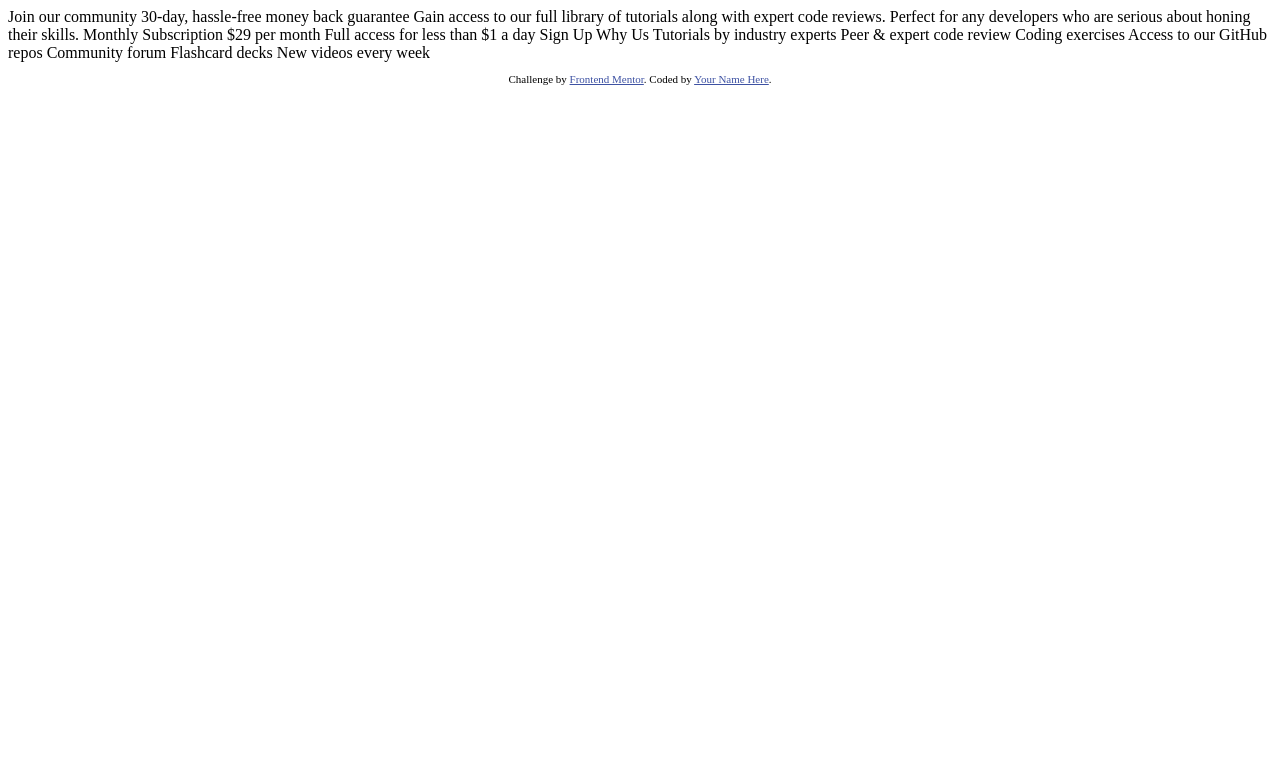
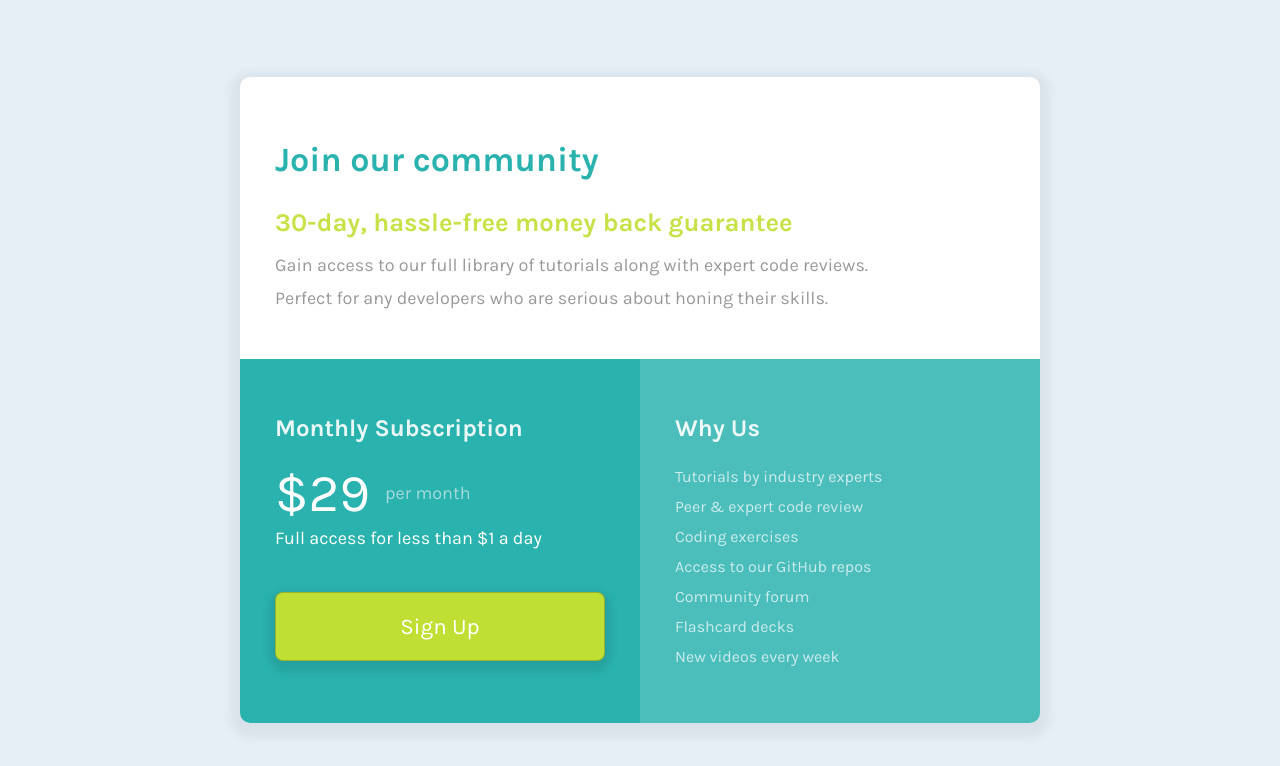
Before and after one commit to nhi-ngo/Frontend-Challenges, a plain HTML site: page single-price-grid-component-master/index.html in a window 1280 px wide. Drawn offline with Linux system fonts and the light colour scheme.

Commit message:
Completed files

```diff
--- a/single-price-grid-component-master/index.html
+++ b/single-price-grid-component-master/index.html
@@ -1,50 +1,45 @@
 <!DOCTYPE html>
 <html lang="en">
-<head>
-  <meta charset="UTF-8">
-  <meta name="viewport" content="width=device-width, initial-scale=1.0"> <!-- displays site properly based on user's device -->
+	<head>
+		<meta charset="UTF-8" />
+		<meta name="viewport" content="width=device-width, initial-scale=1.0" />
+		<link rel="icon" type="image/png" sizes="32x32" href="./images/favicon-32x32.png" />
+		<link rel="stylesheet" href="style.css" />
 
-  <link rel="icon" type="image/png" sizes="32x32" href="./images/favicon-32x32.png">
+		<title>Frontend Mentor | Single Price Grid Component</title>
+	</head>
+	<body>
+		<main>
 
-  <title>Frontend Mentor | Single Price Grid Component</title>
+			<section>
+				<h1>Join our community</h1>
+				<h2 class="text-yellow">30-day, hassle-free money back guarantee</h2>
+				<p class="text-gray">Gain access to our full library of tutorials along with expert code reviews.</p>
+				<p class="text-gray">Perfect for any developers who are serious about honing their skills.</p>
+			</section>
 
-  <!-- Feel free to remove these styles or customise in your own stylesheet 👍 -->
-  <style>
-    .attribution { font-size: 11px; text-align: center; }
-    .attribution a { color: hsl(228, 45%, 44%); }
-  </style>
-</head>
-<body>
-  Join our community
+			<div class="row">
+				<section class="cyan">
+					<h2>Monthly Subscription</h2>
+					<p class="faded"><span>&dollar;29</span> per month</p>
+					<p>Full access for less than &dollar;1 a day</p>
+					<button>Sign Up</button>
+        </section>
 
-  30-day, hassle-free money back guarantee
+				<section class="grayish-blue">
+					<h2>Why Us</h2>
+					<ul>
+						<li>Tutorials by industry experts</li>
+						<li>Peer &amp; expert code review</li>
+						<li>Coding exercises</li>
+						<li>Access to our GitHub repos</li>
+						<li>Community forum</li>
+						<li>Flashcard decks</li>
+						<li>New videos every week</li>
+					</ul>
+        </section>
+      </div>
 
-  Gain access to our full library of tutorials along with expert code reviews.
-  Perfect for any developers who are serious about honing their skills.
-
-  Monthly Subscription
-
-  &dollar;29 per month
-
-  Full access for less than &dollar;1 a day
-
-  Sign Up
-
-  Why Us
-
-  Tutorials by industry experts
-  Peer &amp; expert code review
-  Coding exercises
-  Access to our GitHub repos
-  Community forum
-  Flashcard decks
-  New videos every week
-
-  <footer>
-    <p class="attribution">
-      Challenge by <a href="https://www.frontendmentor.io?ref=challenge" target="_blank">Frontend Mentor</a>.
-      Coded by <a href="#">Your Name Here</a>.
-    </p>
-  </footer>
-</body>
+		</main>
+	</body>
 </html>
--- /dev/null
+++ b/single-price-grid-component-master/style.css
@@ -0,0 +1,129 @@
+@import url('https://fonts.googleapis.com/css2?family=Karla:wght@400;700&display=swap');
+
+:root {
+	--cyan: hsl(179, 62%, 43%);
+	--brightYellow: hsl(71, 73%, 54%);
+	--lightGray: hsl(204, 43%, 93%);
+	--grayishBlue: hsl(218, 22%, 67%);
+}
+
+html {
+	box-sizing: border-box;
+}
+
+*,
+*:before,
+*:after {
+	box-sizing: inherit;
+}
+
+body {
+	font-family: 'Karla', sans-serif;
+	background-color: var(--lightGray);
+	margin: 0;
+	padding: 20px;
+	min-height: 100vh;
+	display: flex;
+	align-items: center;
+	justify-content: center;
+}
+
+main {
+	background-color: #fff;
+	border-radius: 10px;
+  max-width: 100%;
+  width: 800px;
+	margin: auto;
+	box-shadow: 0 5px 10px 10px rgba(0, 0, 0, 0.05);
+	overflow: hidden;
+}
+
+section {
+	padding: 35px;
+}
+
+.cyan {
+	background-color: var(--cyan);
+	color: #fff;
+}
+
+.grayish-blue {
+	background-color: hsl(179, 47%, 52%);
+	color: #fff;
+}
+
+.row {
+	display: flex;
+}
+
+.row > section {
+	flex: 1;
+}
+
+h1 {
+	color: var(--cyan);
+	font-size: 34px;
+}
+
+h2 {
+  opacity: 0.9;
+}
+
+.text-yellow {
+	color: var(--brightYellow);
+	font-size: 1.6rem;
+}
+
+p {
+  font-size: 18px;
+}
+
+p.text-gray {
+	line-height: 15px;
+	color: #999;
+}
+
+p.faded {
+	display: flex;
+	align-items: center;
+	color: hsl(179, 43%, 75%);
+	margin-bottom: -15px;
+}
+
+p.faded span {
+	color: #fff;
+	font-size: 53px;
+	margin-right: 15px;
+}
+
+button {
+	border-radius: 8px;
+	border: 1px solid rgba(0, 0, 0, 0.2);
+	box-shadow: 0 5px 10px 5px rgba(0, 0, 0, 0.1);
+	padding: 20px 0;
+	width: 100%;
+	background-color: var(--brightYellow);
+	color: #fff;
+	font-size: 1.4rem;
+	font-family: inherit;
+	margin-top: 25px;
+}
+
+ul {
+	list-style: none;
+	padding: 0;
+	opacity: 0.7;
+}
+
+ul li {
+	line-height: 30px;
+}
+
+@media screen and (max-width: 600px) {
+	.row {
+		flex-direction: column;
+  }
+
+  p.text-gray {
+	line-height: 25px;
+}
```
Also changed, not shown: 1 other file.
